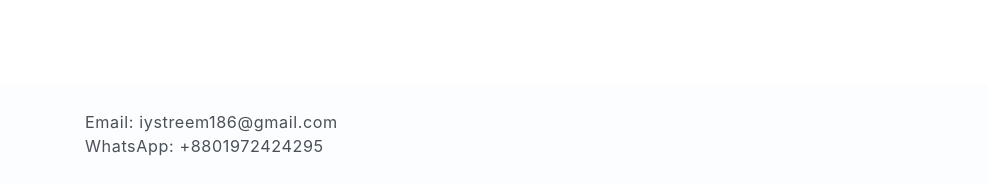
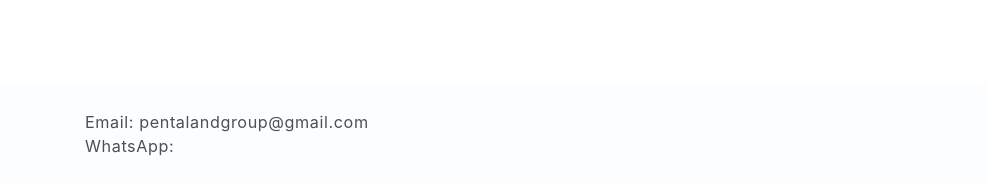
Before and after one commit to PentaLand/PentaLand, a plain HTML site: page index.html in a window 1280 px wide. Shown: the part 3338-3522 px from the top of the page, 0-988 px from the left. Drawn offline with Linux system fonts and the light colour scheme.

Commit message:
Update index.html chnaged email

```diff
--- a/index.html
+++ b/index.html
@@ -285,8 +285,8 @@
         <div class="container">
             <div class="row align-items-center">
                 <div class="col-sm-6">
-                    <p>Email: iystreem186@gmail.com<br>
-                     WhatsApp: +8801972424295
+                    <p>Email: pentalandgroup@gmail.com<br>
+                     WhatsApp:
                     </p>
                 </div>
                 <div class="col-sm-6">
```
